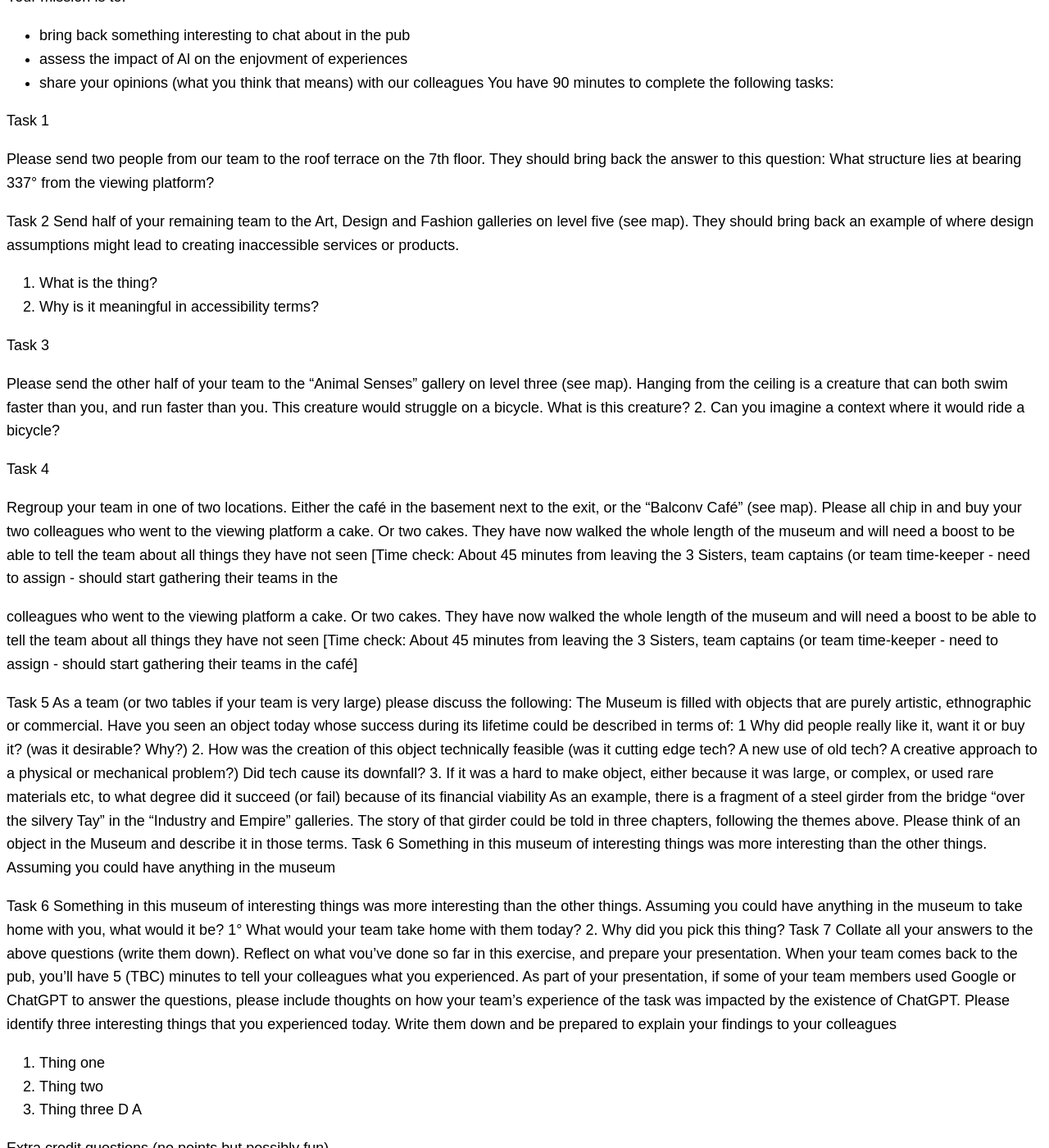
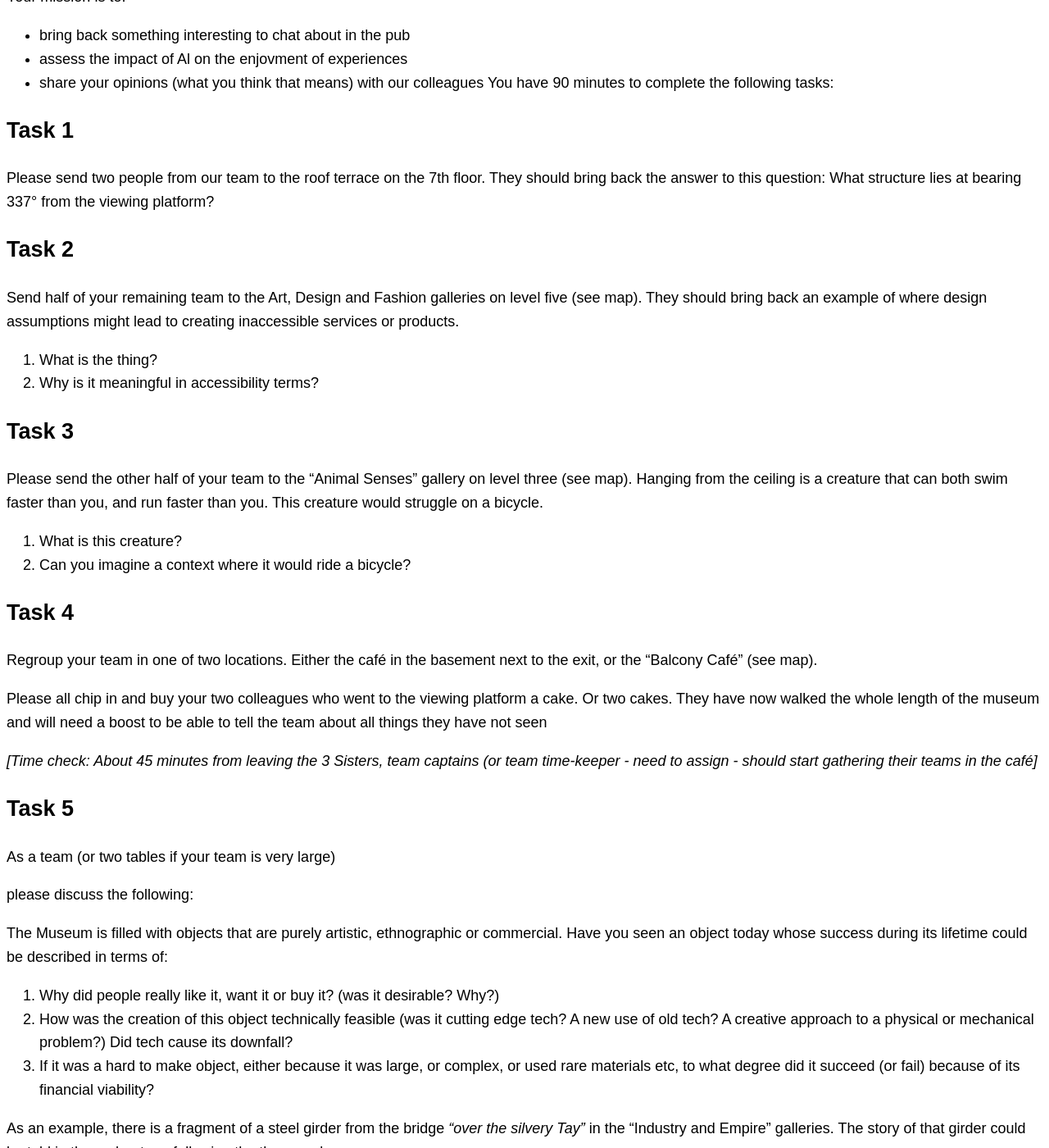
Before and after one commit to lrdj/humansystems.io, a Jekyll site: the page built from XD/index.md, in a window 1280 px wide and 1400 px high, scrolled down 1562 px. Shown: the whole window at 82% size. Built offline with Jekyll 4.4.1, drawn with Linux system fonts in a browser that asks for light colours; some of the changed text lies outside the part shown.

Commit message:
Update index.md

```diff
--- a/XD/index.md
+++ b/XD/index.md
@@ -12,7 +12,6 @@ It's a treasure hunt? a quiz? a puzzle? a treasure hunt? a scavenger hunt?
 If the internet generally, or ChatGPT specifically, means we can cheat in all our quizzes, how can we make them fun or maybe even worthwhile?
 
 If you don't have enough time to fully discuss all the questions you will consider. Please bring those issues and questions back with vou and continue later:-)
-
 
 
 ## Your mission (should you choose to accept it)
@@ -32,7 +31,7 @@ with our colleagues
 You have 90 minutes to complete the following tasks:
 
 
-Task 1
+## Task 1
 
 Please send two people from our team to the roof
 terrace on the 7th floor.
@@ -40,7 +39,9 @@ They should bring back the answer to this question:
 What structure lies at bearing 337° from the viewing
 platform?
 
-Task 2
+
+## Task 2
+
 Send half of your remaining team to the Art, Design
 and Fashion galleries on level five (see map).
 They should bring back an example of where design
@@ -51,126 +52,92 @@ services or products.
 2. Why is it meaningful in accessibility terms?
 
 
-Task 3
+## Task 3
 
 Please send the other half of your team to the
 "Animal Senses" gallery on level three (see map).
 Hanging from the ceiling is a creature that can both
 swim faster than you, and run faster than you. This
 creature would struggle on a bicycle.
-What is this creature?
-2.
-Can you imagine a context where it would
-ride a bicycle?
+
+1. What is this creature?
+2. Can you imagine a context where it would ride a bicycle?
 
 
-Task 4
+## Task 4
 
-Regroup your team in one of two locations. Either the
-café in the basement next to the exit, or the "Balconv
-Café" (see map).
-Please all chip in and buy your two
-colleagues who went to the viewing platform a
-cake. Or two cakes. They have now walked the
-whole length of the museum and will need a
-boost to be able to tell the team about all things
-they have not seen
-[Time check: About 45 minutes from leaving the 3
+Regroup your team in one of two locations. Either the café in the basement next to the exit, or the "Balcony Café" (see map).
+
+Please all chip in and buy your two colleagues who went to the viewing platform a cake. Or two cakes. They have now walked the whole length of the museum and will need a boost to be able to tell the team about all things they have not seen
+
+_[Time check: About 45 minutes from leaving the 3
 Sisters, team captains (or team time-keeper - need
 to assign - should start gathering their teams in the
+café]_
 
 
+## Task 5
+
+As a team (or two tables if your team is very large)
+
+please discuss the following:
+
+The Museum is filled with objects that are purely artistic, ethnographic or commercial. Have you seen an object today whose success during its lifetime could be described in terms of:
+
+1. Why did people really like it, want it or buy it? (was it desirable? Why?)
+2. How was the creation of this object technically feasible (was it cutting edge tech? A new use of old tech? A creative approach to a physical or mechanical problem?) Did tech cause its downfall?
+3. If it was a hard to make object, either because it was large, or complex, or used rare materials etc, to what degree did it succeed (or fail) because of its financial viability?
+
+As an example, there is a fragment of a steel girder from the bridge _"over the silvery Tay"_ in the "Industry and Empire" galleries. The story of that girder could be told in three chapters, following the themes above.
+
+Please think of an object in the Museum and describe it in those terms.
 
 
-colleagues who went to the viewing platform a
-cake. Or two cakes. They have now walked the
-whole length of the museum and will need a
-boost to be able to tell the team about all things
-they have not seen
-[Time check: About 45 minutes from leaving the 3
-Sisters, team captains (or team time-keeper - need
-to assign - should start gathering their teams in the
-café]
+## Task 6
 
-Task 5
-As a team (or two tables if your team is very large)
-please discuss the following:
-The Museum is filled with objects that are purely
-artistic, ethnographic or commercial. Have you seen
-an object today whose success during its lifetime
-could be described in terms of:
-1
-Why did people really like it, want it or buy
-it? (was it desirable? Why?)
-2.
-How was the creation of this object
-technically feasible (was it cutting edge tech? A
-new use of old tech? A creative approach to a
-physical or mechanical problem?) Did tech
-cause its downfall?
-3.
-If it was a hard to make object, either
-because it was large, or complex, or used rare
-materials etc, to what degree did it succeed (or
-fail) because of its financial viability
-As an example, there is a fragment of a steel girder
-from the bridge "over the silvery Tay" in the "Industry
-and Empire" galleries. The story of that girder could
-be told in three chapters, following the themes above.
-Please think of an object in the Museum and describe
-it in those terms.
-Task 6
-Something in this museum of interesting things was
-more interesting than the other things. Assuming you
-could have anything in the museum
+Something in this museum of interesting things was more interesting than the other things. Assuming you could have anything in the museum to take home with you, what would it be?
+
+1. What would your team take home with
+them today?
+2. Why did you pick this thing?
 
 
+## Task 7
 
-Task
-6
-Something in this museum of interesting things was
-more interesting than the other things. Assuming you
-could have anything in the museum to take home
-with you, what would it be?
-1°
-What would your team take home with
-them today?
-2.
-Why did you pick this thing?
-Task 7
-Collate all your answers to the above questions (write
-them down).
-Reflect on what vou've done so far in this exercise,
-and prepare your presentation. When your team
-comes back to the pub, you'll have 5 (TBC) minutes
-to tell your colleagues what you experienced.
-As part of your presentation, if some of your team
-members used Google or ChatGPT to answer the
-questions, please include thoughts on how your
-team's experience of the task was impacted by the
-existence of ChatGPT.
-Please identify three interesting things that you
-experienced today. Write them down and be prepared
-to explain your findings to your colleagues
+Collate all your answers to the above questions (write them down so you can refer to them later).
+
+Reflect on what vou've done so far in this exercise, and prepare your presentation. When your team comes back to the pub, you'll have 5 minutes to tell your colleagues what you experienced.
+
+As part of your presentation, if some of your team members used Google or ChatGPT to answer the questions, please include thoughts on how your team's experience of the task was impacted by the existence of ChatGPT (did it make it more fun? Less?).
+
+Please identify three interesting things that you experienced today. Write them down and be prepared to explain your findings to your colleagues
+
 1. Thing one
 2. Thing two
 3. Thing three
-D
-A
 
 
-Extra credit questions (no points but possibly fun)
+## Extra credit questions (no points but possibly fun)
+
 1. what was the scariest thing you saw and why?
+
 2. The hot air balloons are tethered magnetically.
 When the launch button turns red, clicking on it sends
 the balloon up to the roof
-- Why do you think they are tethered?
-- What would happen if they weren't?
+
+  - Why do you think they are tethered?
+  - What would happen if they weren't?
+
 3. Can you take a photo of two team members with
 the Scottish Widow?
+
 4. Can you take a portrait of every team member
 wearing a space suit?
+
 5. Which Thunderbird spacecraft did Scott base his
 monument on?
+
 6. What was "Kissing the Maiden"?
-Sent from Outlook for iOS
+
+
+Thanks!
```
